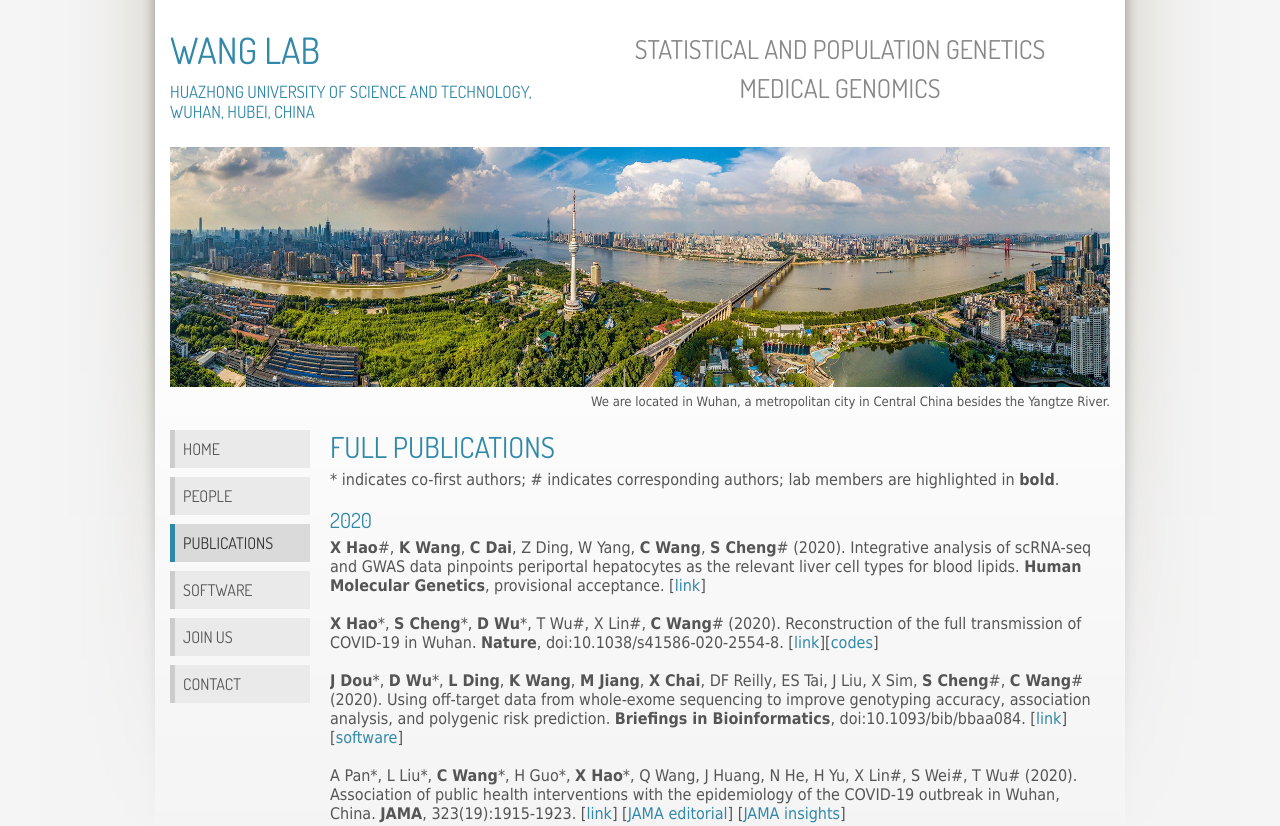
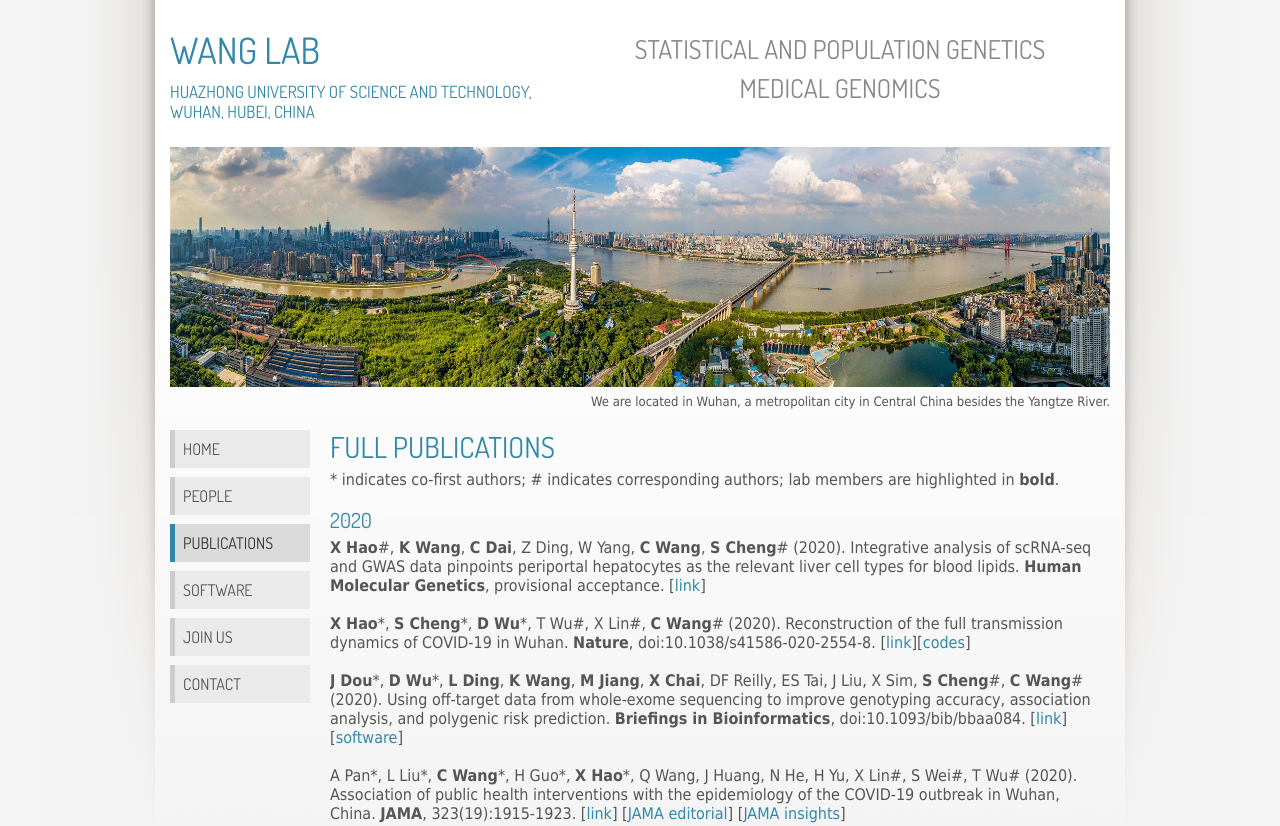
Before and after one commit to chaolongwang/chaolongwang.github.io, a plain HTML site: page publications.html in a window 1280 px wide. Shown: the top 826 px of the page. Drawn offline with Linux system fonts and the light colour scheme.

Commit message:
publication

```diff
--- a/publications.html
+++ b/publications.html
@@ -58,7 +58,7 @@
 				</dt><br>
 
 				<dt><b>X Hao</b>*, <b>S Cheng</b>*, <b>D Wu</b>*, T Wu#, X Lin#, <b>C Wang</b># (2020).
-				 Reconstruction of the full transmission of COVID-19 in Wuhan.
+				 Reconstruction of the full transmission dynamics of COVID-19 in Wuhan.
 				 <b>Nature</b>, doi:10.1038/s41586-020-2554-8.
 				 [<a href="https://www.nature.com/articles/s41586-020-2554-8" target="_blank">link</a>][<a href="https://github.com/chaolongwang/SAPHIRE" target="_blank">codes</a>]
 				</dt><br>
```
